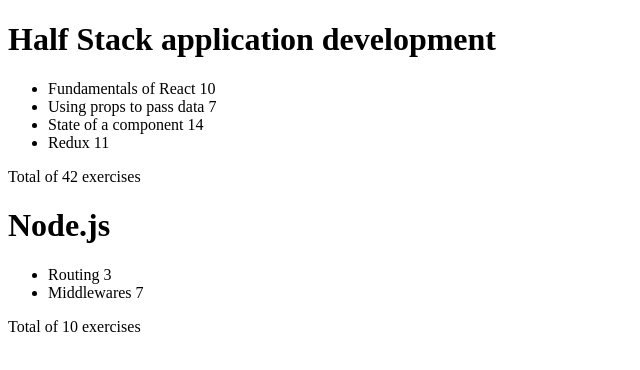
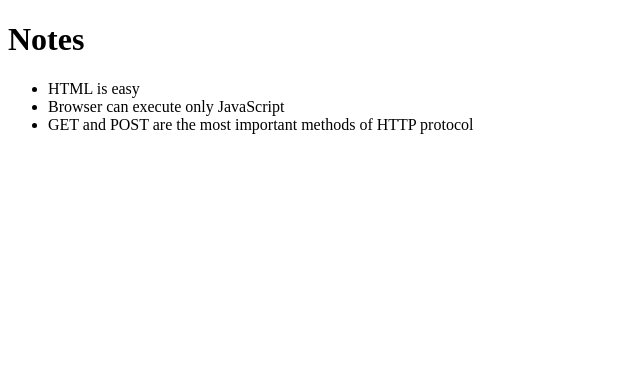
Before and after one commit to Deska1212/full-stack, a React (Vite) app in the folder introdemo/: page / in a window 1280 px wide. Shown: the top 370 px of the page, without its empty margins (0-640 px from the left). Built offline with nearby package versions, Linux system fonts and the light colour scheme.

Commit message:
Start of Forms

```diff
--- a/introdemo/src/App.jsx
+++ b/introdemo/src/App.jsx
@@ -1,57 +1,14 @@
-// import { Note } from "./Components/Note"
-import Course from "./Components/Course"
+import Note from './Components/Note'
 
-const App = () => {
-  const courses = [
-    {
-      name: 'Half Stack application development',
-      id: 1,
-      parts: [
-        {
-          name: 'Fundamentals of React',
-          exercises: 10,
-          id: 1
-        },
-        {
-          name: 'Using props to pass data',
-          exercises: 7,
-          id: 2
-        },
-        {
-          name: 'State of a component',
-          exercises: 14,
-          id: 3
-        },
-        {
-          name: 'Redux',
-          exercises: 11,
-          id: 4
-        }
-      ]
-    },
-    {
-      name: 'Node.js',
-      id: 2,
-      parts: [
-        {
-          name: 'Routing',
-          exercises: 3,
-          id: 1
-        },
-        {
-          name: 'Middlewares',
-          exercises: 7,
-          id: 2
-        }
-      ]
-    }
-  ]
-
+const App = ({ notes }) => {
   return (
     <div>
-      {courses.map(course => (
-        <Course key={course.id} course={course} />
-      ))}
+      <h1>Notes</h1>
+      <ul>
+        {notes.map((note) => (
+          <Note key={note.id} note={note} />
+        ))}
+      </ul>
     </div>
   )
 }
--- a/introdemo/src/Components/Note.jsx
+++ b/introdemo/src/Components/Note.jsx
@@ -1,7 +1,5 @@
 const Note = ({ note }) => {
-  return (
-    <li>{note.content}</li>
-  );
-};
+  return <li>{note.content}</li>
+}
 
 export default Note
--- a/introdemo/src/main.jsx
+++ b/introdemo/src/main.jsx
@@ -1,8 +1,24 @@
-// import { StrictMode } from 'react'
-// import { createRoot } from 'react-dom/client'
 import ReactDOM from 'react-dom/client'
-import App from './App.jsx'
+import App from './App'
+
+const notes = [
+  {
+    id: 1,
+    content: 'HTML is easy',
+    important: true,
+  },
+  {
+    id: 2,
+    content: 'Browser can execute only JavaScript',
+    important: false,
+  },
+  {
+    id: 3,
+    content: 'GET and POST are the most important methods of HTTP protocol',
+    important: true,
+  },
+]
 
 ReactDOM.createRoot(document.getElementById('root')).render(
-  <App/>
+  <App notes={notes} />
 )
```
